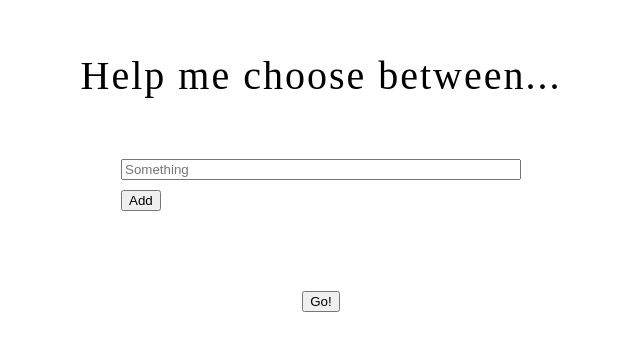
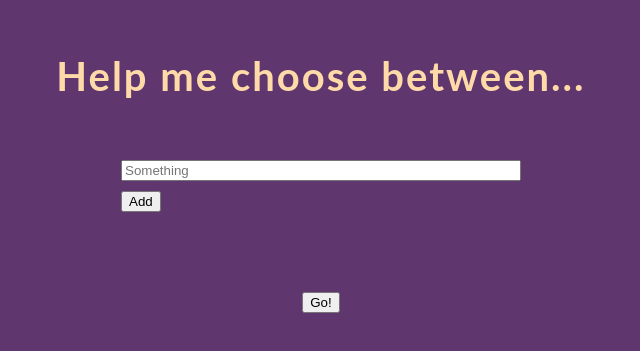
Before and after one commit to Annaofdoom/help-me-choose, a plain HTML site: page index.html in a window 1280 px wide. Shown: the part 125-476 px from the top of the page, without its empty margins (319-959 px from the left). Drawn offline with nearby package versions, Linux system fonts and the light colour scheme.

Commit message:
Extra bakgrundsfärg och typsnitt

```diff
--- a/main.css
+++ b/main.css
@@ -4,18 +4,22 @@ body {
   justify-content: center;
   align-items: center;
   margin-top: 150px;
+  background-color: #60366f;
 }
 
 h1 {
-  font-weight: lighter;
+  font-family: "lato", sans-serif;
+  font-weight: bold;
   font-size: 40px;
   letter-spacing: 2px;
   margin-bottom: 0px;
+  color: #ffdaa9;
 }
 
 .inputSection {
   margin: 50px 0px 80px 0px;
-  width: 400px
+  width: 400px;
+
 }
 
 .inputs {
```
Also changed, not shown: index.html (line endings or trailing spaces).
